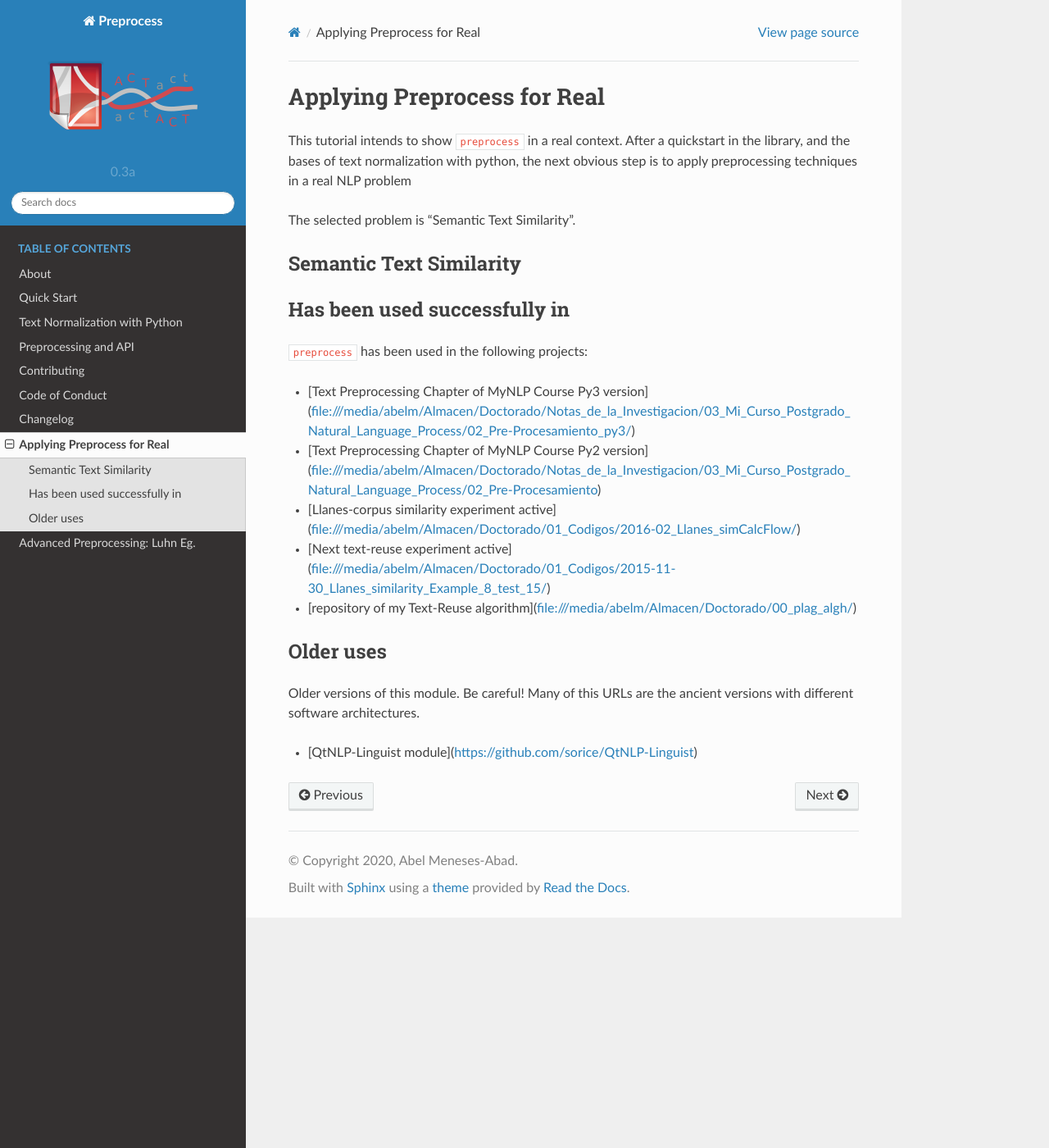
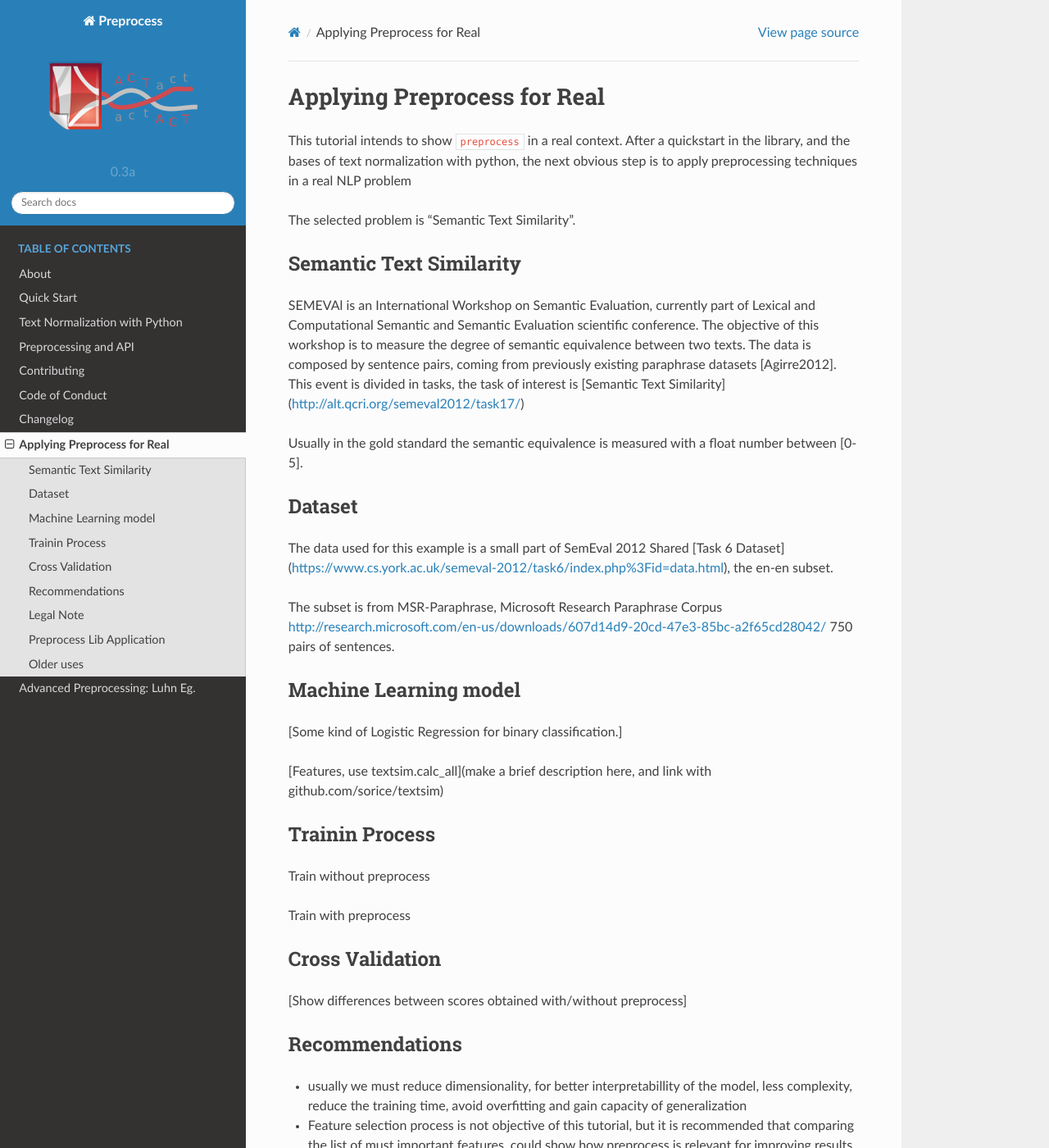
Before and after one commit to sorice/preprocess, a Sphinx documentation site: the page built from docs/edu/applied-preprocessing.rst, in a window 1280 px wide and 1400 px high. Shown: the whole window at 82% size. Built offline with Sphinx 7.4.7 and the Read the Docs theme 2.0.0, drawn with Linux system fonts in a browser that asks for light colours; formulas are drawn with MathJax 3; pages that are not in the unit, such as notebooks, are missing from menus; some of the changed text lies outside the part shown.

Commit message:
adding draft of applied preproc tutorial

```diff
--- a/docs/edu/applied-preprocessing.rst
+++ b/docs/edu/applied-preprocessing.rst
@@ -13,12 +13,70 @@ The selected problem is "Semantic Text Similarity".
 Semantic Text Similarity
 ------------------------
 
+SEMEVAl is an International Workshop on Semantic Evaluation, currently
+part of Lexical and Computational Semantic and Semantic Evaluation
+scientific conference. The objective of this workshop is to measure
+the degree of semantic equivalence between two texts. The data is
+composed by sentence pairs, coming from previously existing paraphrase
+datasets [Agirre2012]. This event is divided in tasks, the task of
+interest is [Semantic Text Similarity](http://alt.qcri.org/semeval2012/task17/)
 
+Usually in the gold standard the semantic equivalence is measured with
+a float number between [0-5].
 
-Has been used successfully in
+Dataset
+-------
+
+The data used for this example is a small part of SemEval 2012 Shared
+[Task 6 Dataset](https://www.cs.york.ac.uk/semeval-2012/task6/index.php%3Fid=data.html), the en-en subset.
+
+The subset is from MSR-Paraphrase, Microsoft Research Paraphrase Corpus
+http://research.microsoft.com/en-us/downloads/607d14d9-20cd-47e3-85bc-a2f65cd28042/
+750 pairs of sentences.
+
+Machine Learning model
+----------------------
+
+[Some kind of Logistic Regression for binary classification.]
+
+[Features, use textsim.calc_all](make a brief description here, and link with github.com/sorice/textsim)
+
+Trainin Process
+---------------
+
+Train without preprocess
+
+Train with preprocess
+
+Cross Validation
+----------------
+
+[Show differences between scores obtained with/without preprocess]
+
+Recommendations
+---------------
+
+* usually we must reduce dimensionality, for better interpretabillity
+  of the model, less complexity, reduce the training time, avoid
+  overfitting and gain capacity of generalization
+
+* Feature selection process is not objective of this tutorial, but it
+  is recommended that comparing the list of must important features,
+  could show how preprocess is relevant for improving results, due to
+  the straight relation between preprocess and selected features.
+
+Legal Note
+----------
+
+STS 2012 Dataset is under this licenses:
+* http://research.microsoft.com/en-us/downloads/607d14d9-20cd-47e3-85bc-a2f65cd28042/
+* http://research.microsoft.com/en-us/downloads/38cf15fd-b8df-477e-a4e4-a4680caa75af/
+
+Preprocess Lib Application
 ------------------------------
 
-``preprocess`` has been used in the following projects:
+``preprocess`` library has been used successfully as part of the
+following projects:
 
 - [Text Preprocessing Chapter of MyNLP Course Py3 version](file:///media/abelm/Almacen/Doctorado/Notas_de_la_Investigacion/03_Mi_Curso_Postgrado_Natural_Language_Process/02_Pre-Procesamiento_py3/)
 - [Text Preprocessing Chapter of MyNLP Course Py2 version](file:///media/abelm/Almacen/Doctorado/Notas_de_la_Investigacion/03_Mi_Curso_Postgrado_Natural_Language_Process/02_Pre-Procesamiento)
```
